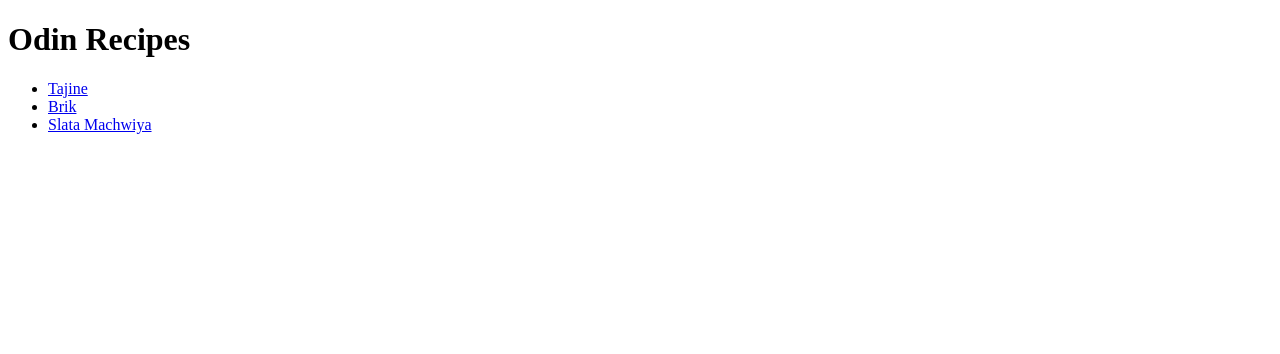
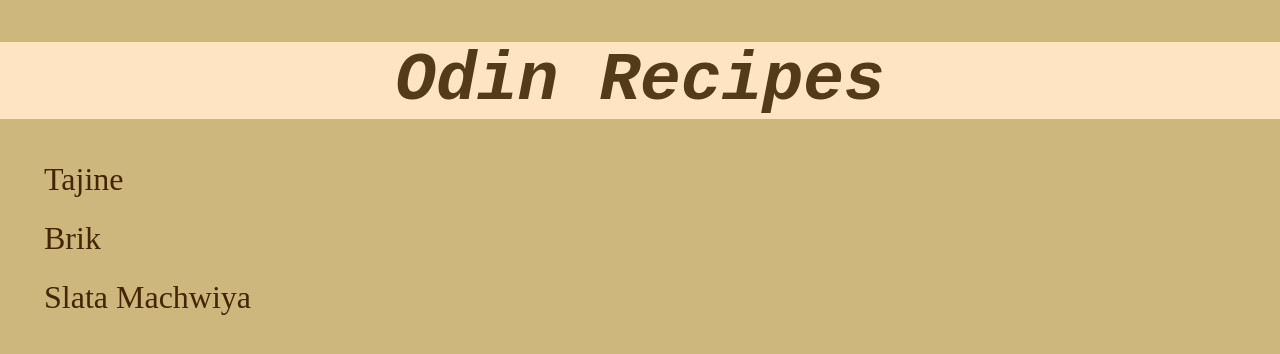
Before and after one commit to mirabnyh/odin-recipes, a plain HTML site: page index.html in a window 1280 px wide. Drawn offline with Linux system fonts and the light colour scheme.

Commit message:
Edit style

```diff
--- a/index.html
+++ b/index.html
@@ -3,6 +3,7 @@
 <head>
     <meta charset="utf-8">
     <title>RECIPES</title>
+    <link href="./styles.css" rel="stylesheet">
 </head>
 
 <body>
--- a/styles.css
+++ b/styles.css
@@ -0,0 +1,34 @@
+* {
+    margin: 0;
+    padding: 0;
+    box-sizing: border-box;
+    background-color: rgb(206, 183, 124);
+}
+
+h1 {
+    background-color: bisque;
+    color: rgb(83, 58, 24);
+    text-align: center;
+    margin: 42px auto;
+    font-size: 68px;
+    font-family: monospace;
+    font-style: italic;
+}
+
+ul {
+    list-style: none;
+    margin: 22px 22px;
+    list-style-type: none;
+}
+
+li {
+    margin: 22px;
+    font-size: 32px;
+    list-style: none;
+}
+
+a{
+  text-decoration: none;
+  font-family: 'Times New Roman', Times, serif;
+  color: rgb(66, 38, 4);
+}
```
